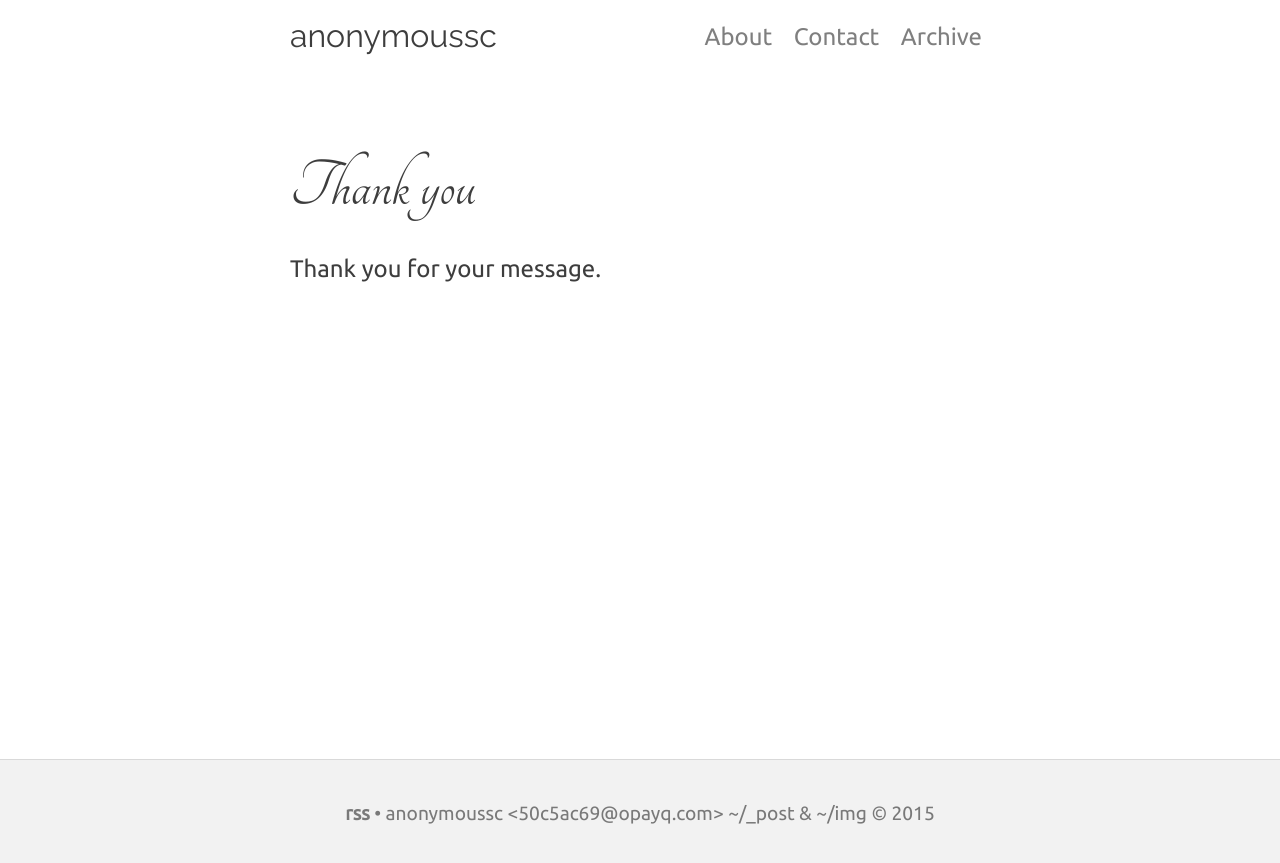
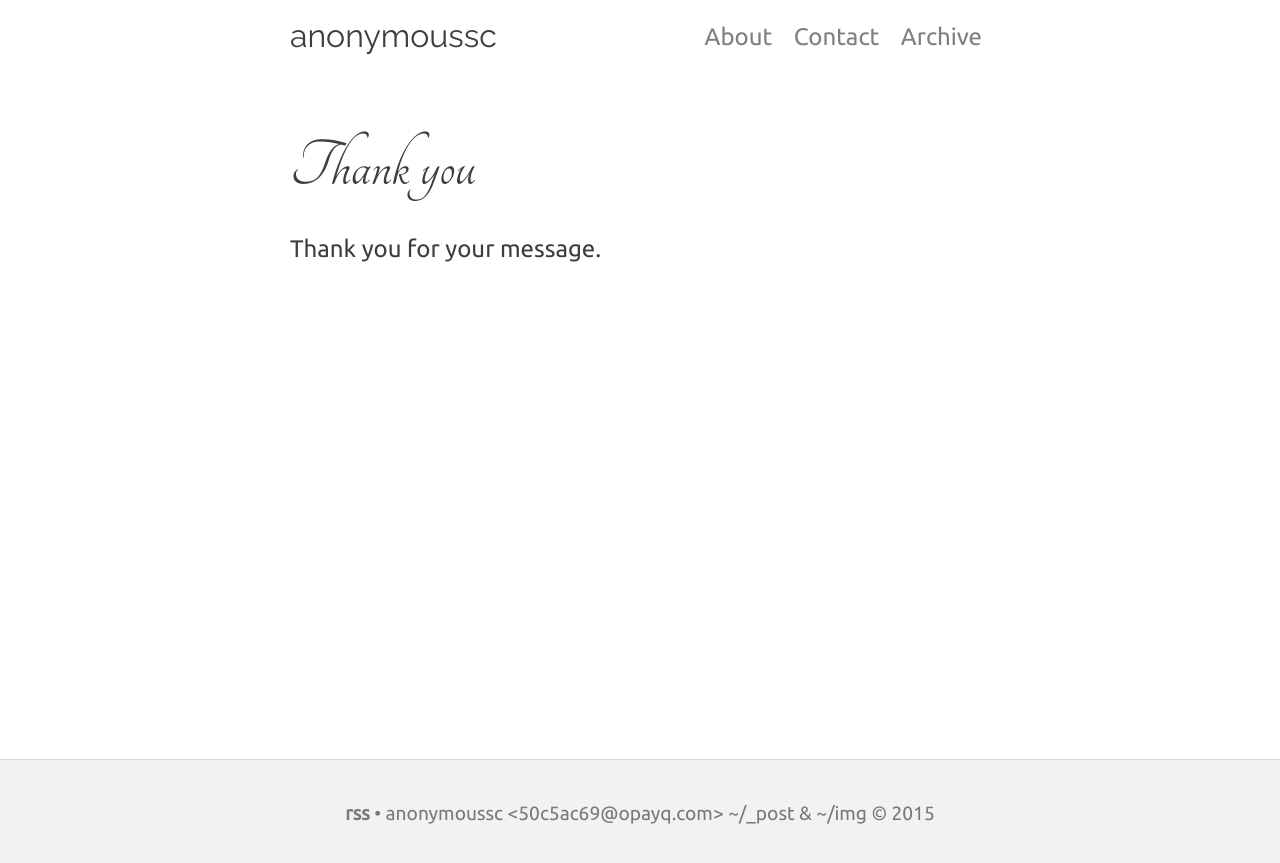
Before and after one commit to anonymoussc/anonymoussc.github.io, a Jekyll site: the page built from thanks.md, in a window 1280 px wide. Shown: the top 863 px of the page. Built offline with Jekyll 4.4.1, drawn with Linux system fonts in a browser that asks for light colours; nearby versions of some CDN libraries.

Commit message:
asdf-jdk

```diff
--- a/_includes/head.html
+++ b/_includes/head.html
@@ -64,7 +64,7 @@
 
     @media all and (min-width: 500px) {
         header {
-            margin-bottom: 100px;
+            margin-bottom: 50px;
         }
     }
 
```
